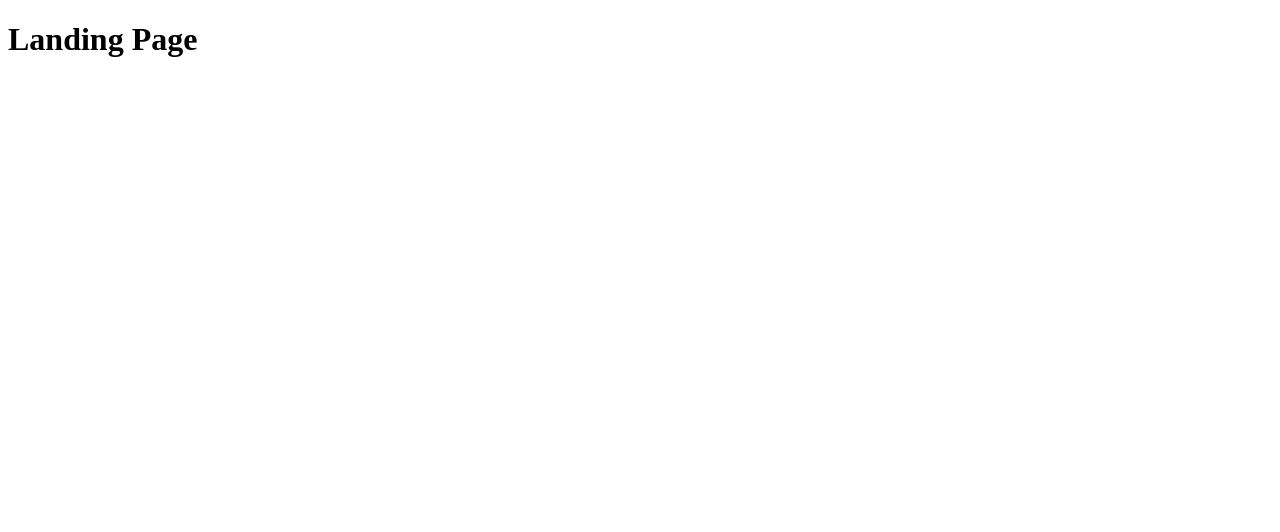
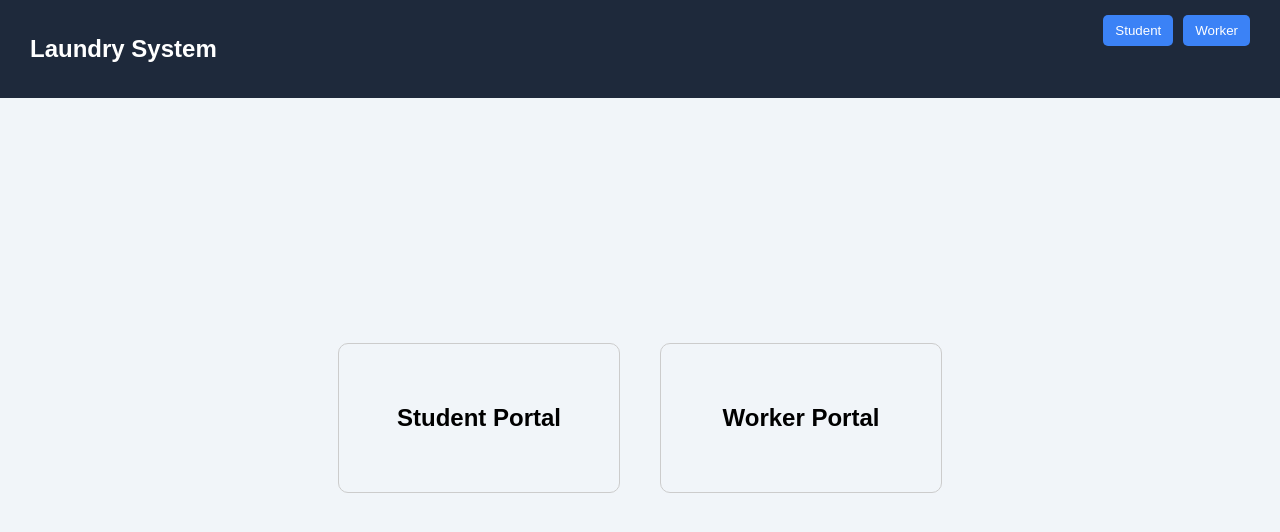
Before and after one commit to meetgupta996/vastra-saarthi, a React (Vite) app in the folder laundry-system/: page / in a window 1280 px wide. Shown: the top 532 px of the page. Built offline with nearby package versions, Linux system fonts and the light colour scheme.

Commit message:
added landing page UI, navbar component, and basic global styling

```diff
--- /dev/null
+++ b/laundry-system/src/components/Navbar.jsx
@@ -0,0 +1,32 @@
+import { useNavigate } from "react-router-dom";
+
+export default function Navbar() {
+  const navigate = useNavigate();
+
+  return (
+    <div
+      style={{
+        display: "flex",
+        justifyContent: "space-between",
+        padding: "15px 30px",
+        background: "#1e293b",
+        color: "white",
+      }}
+    >
+      <h2 style={{ cursor: "pointer" }} onClick={() => navigate("/")}>
+        Laundry System
+      </h2>
+
+      <div>
+        <button
+          onClick={() => navigate("/student")}
+          style={{ marginRight: "10px" }}
+        >
+          Student
+        </button>
+
+        <button onClick={() => navigate("/worker-login")}>Worker</button>
+      </div>
+    </div>
+  );
+}
--- a/laundry-system/src/index.css
+++ b/laundry-system/src/index.css
@@ -0,0 +1,18 @@
+body {
+  margin: 0;
+  font-family: Arial, sans-serif;
+  background-color: #f1f5f9;
+}
+
+button {
+  padding: 8px 12px;
+  border: none;
+  cursor: pointer;
+  background-color: #3b82f6;
+  color: white;
+  border-radius: 5px;
+}
+
+button:hover {
+  background-color: #2563eb;
+}
--- a/laundry-system/src/pages/LandingPage.jsx
+++ b/laundry-system/src/pages/LandingPage.jsx
@@ -1,3 +1,52 @@
+import { useNavigate } from "react-router-dom";
+import Navbar from "../components/Navbar";
+
 export default function LandingPage() {
-  return <h1>Landing Page</h1>;
+  const navigate = useNavigate();
+
+  return (
+    <div>
+      <Navbar />
+
+      <div
+        style={{
+          display: "flex",
+          justifyContent: "center",
+          alignItems: "center",
+          height: "80vh",
+          gap: "40px",
+        }}
+      >
+        {/* Student Card */}
+        <div
+          onClick={() => navigate("/student")}
+          style={{
+            padding: "40px",
+            border: "1px solid #ccc",
+            borderRadius: "10px",
+            cursor: "pointer",
+            textAlign: "center",
+            width: "200px",
+          }}
+        >
+          <h2>Student Portal</h2>
+        </div>
+
+        {/* Worker Card */}
+        <div
+          onClick={() => navigate("/worker-login")}
+          style={{
+            padding: "40px",
+            border: "1px solid #ccc",
+            borderRadius: "10px",
+            cursor: "pointer",
+            textAlign: "center",
+            width: "200px",
+          }}
+        >
+          <h2>Worker Portal</h2>
+        </div>
+      </div>
+    </div>
+  );
 }
```
